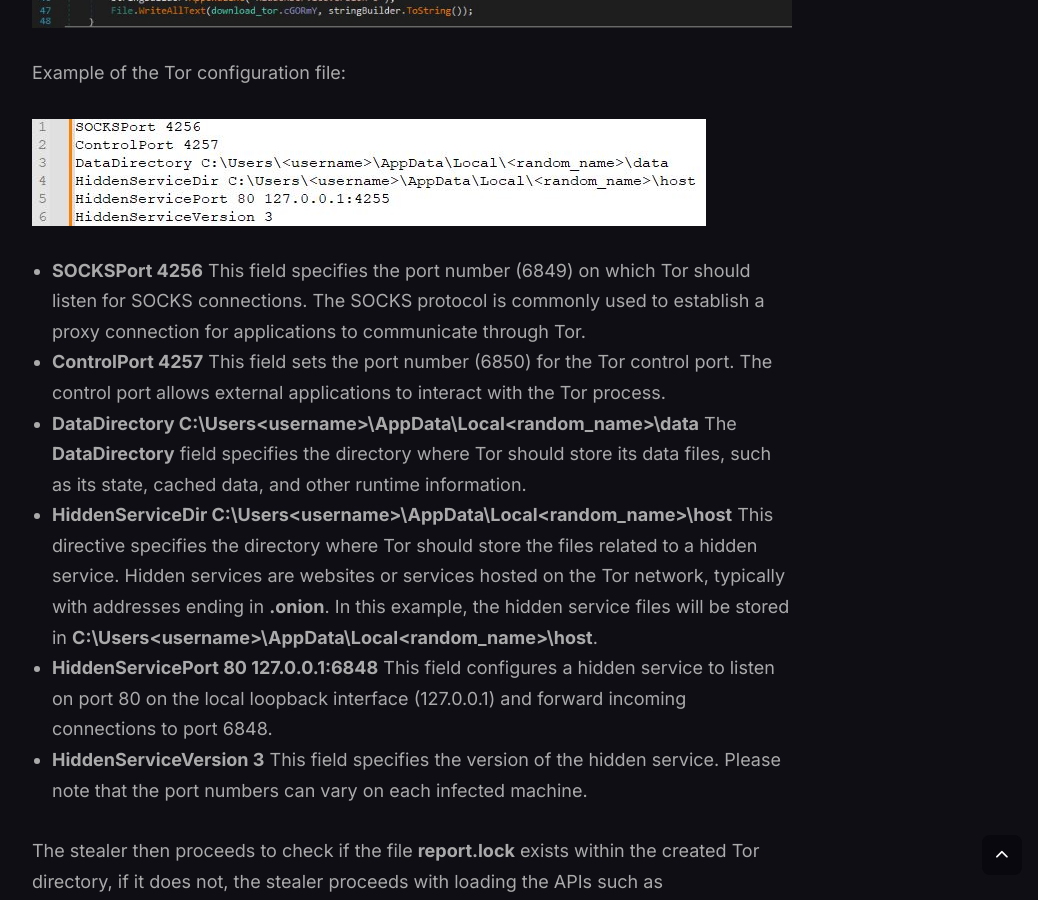
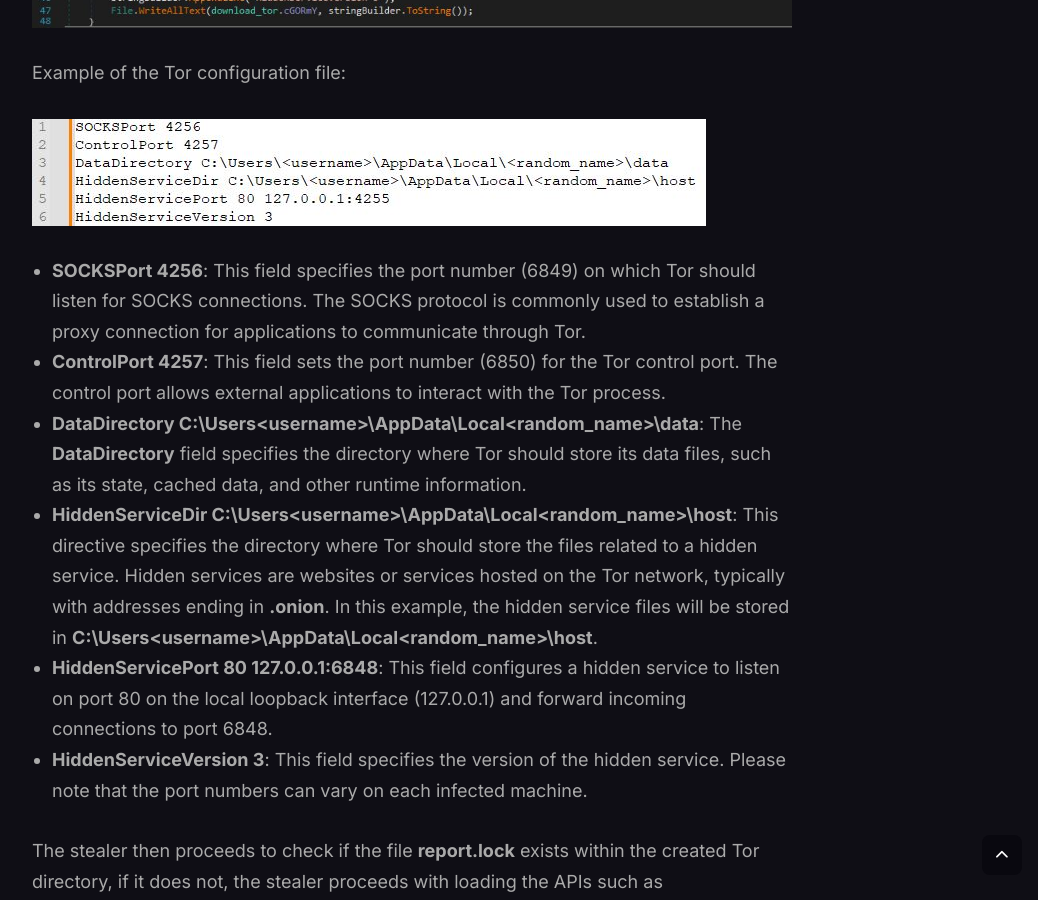
Before and after one commit to RussianPanda95/russianpanda95.github.io, a Jekyll site: the page built from _posts/2023-07-05-WhiteSnake-Stealer-Malware-Analysis.md, in a window 1280 px wide and 900 px high, scrolled down 18511 px. Shown: the whole window, without its empty margins (228-1266 px from the left). Built offline with Jekyll 4.4.1, drawn with Linux system fonts in a browser that asks for light colours; nearby versions of some CDN libraries.

Commit message:
Second commit

```diff
--- a/_posts/2023-07-05-WhiteSnake-Stealer-Malware-Analysis.md
+++ b/_posts/2023-07-05-WhiteSnake-Stealer-Malware-Analysis.md
@@ -276,12 +276,12 @@ Example of the Tor configuration file:
 
 ![torconfigexample.jpg](/images/WhiteSnake-Stealer/torconfigexample.JPG)
 
-- **SOCKSPort 4256** This field specifies the port number (6849) on which Tor should listen for SOCKS connections. The SOCKS protocol is commonly used to establish a proxy connection for applications to communicate through Tor.
-- **ControlPort 4257** This field sets the port number (6850) for the Tor control port. The control port allows external applications to interact with the Tor process.
-- **DataDirectory C:\Users\<username>\AppData\Local\<random_name>\data** The **DataDirectory** field specifies the directory where Tor should store its data files, such as its state, cached data, and other runtime information.
-- **HiddenServiceDir C:\Users\<username>\AppData\Local\<random_name>\host** This directive specifies the directory where Tor should store the files related to a hidden service. Hidden services are websites or services hosted on the Tor network, typically with addresses ending in **.onion**. In this example, the hidden service files will be stored in **C:\Users\<username>\AppData\Local\<random_name>\host**.
-- **HiddenServicePort 80 127.0.0.1:6848** This field configures a hidden service to listen on port 80 on the local loopback interface (127.0.0.1) and forward incoming connections to port 6848.
-- **HiddenServiceVersion 3** This field specifies the version of the hidden service.
+- **SOCKSPort 4256**: This field specifies the port number (6849) on which Tor should listen for SOCKS connections. The SOCKS protocol is commonly used to establish a proxy connection for applications to communicate through Tor.
+- **ControlPort 4257**: This field sets the port number (6850) for the Tor control port. The control port allows external applications to interact with the Tor process.
+- **DataDirectory C:\Users\<username>\AppData\Local\<random_name>\data**: The **DataDirectory** field specifies the directory where Tor should store its data files, such as its state, cached data, and other runtime information.
+- **HiddenServiceDir C:\Users\<username>\AppData\Local\<random_name>\host**: This directive specifies the directory where Tor should store the files related to a hidden service. Hidden services are websites or services hosted on the Tor network, typically with addresses ending in **.onion**. In this example, the hidden service files will be stored in **C:\Users\<username>\AppData\Local\<random_name>\host**.
+- **HiddenServicePort 80 127.0.0.1:6848**: This field configures a hidden service to listen on port 80 on the local loopback interface (127.0.0.1) and forward incoming connections to port 6848.
+- **HiddenServiceVersion 3**: This field specifies the version of the hidden service.
 Please note that the port numbers can vary on each infected machine.
 
 The stealer then proceeds to check if the file **report.lock** exists within the created Tor directory, if it does not, the stealer proceeds with loading the APIs such as GetModuleHandleA, GetForegroundWindow, GetWindowTextLengthA, GetWindowTextA, GetWindowThreadProcessId, and CryptUnprotectData. Then it proceeds with parsing the stealer configuration (the data to be exfiltrated). I have beautified the configuration for a simplified read.
```
